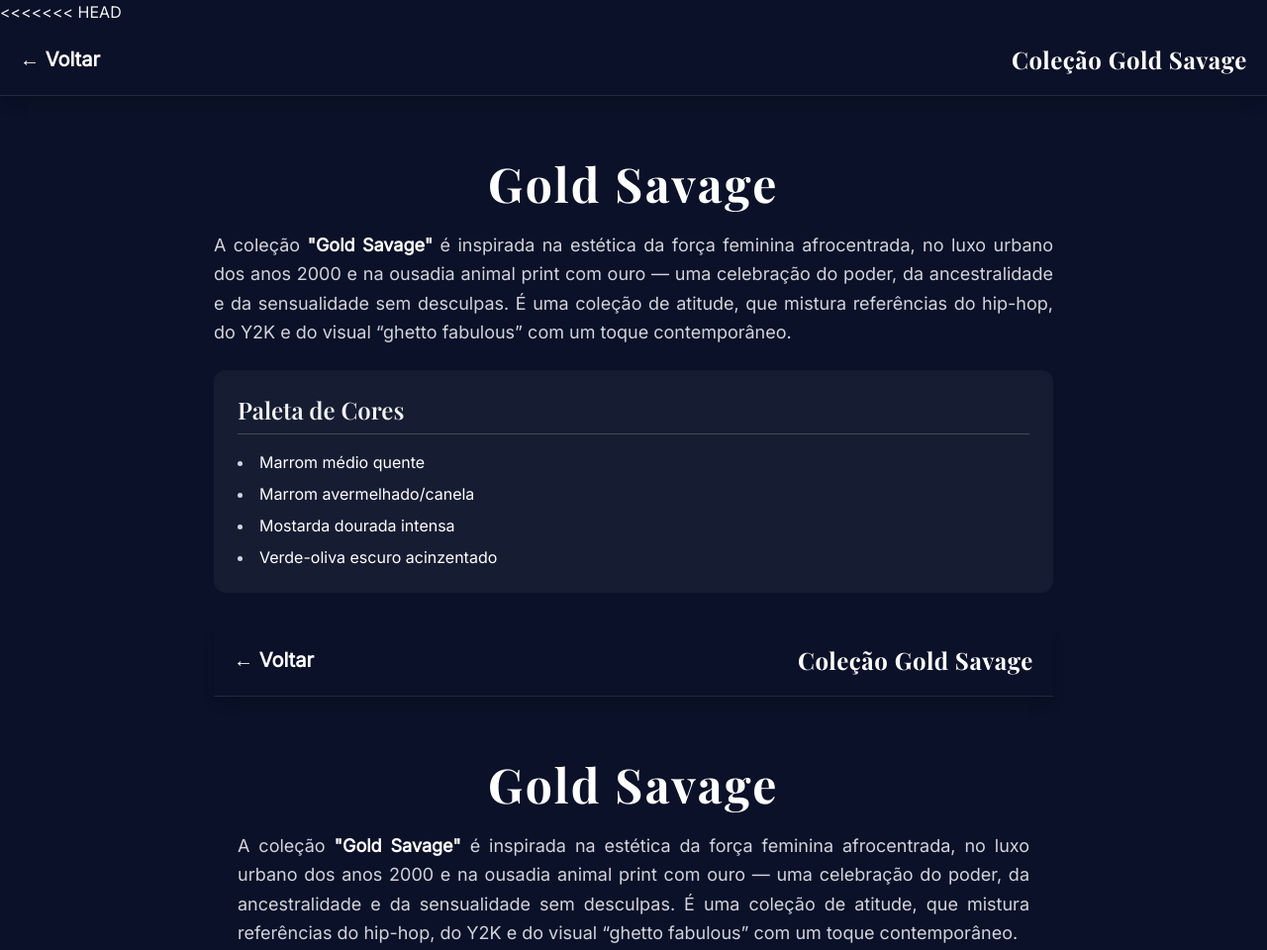
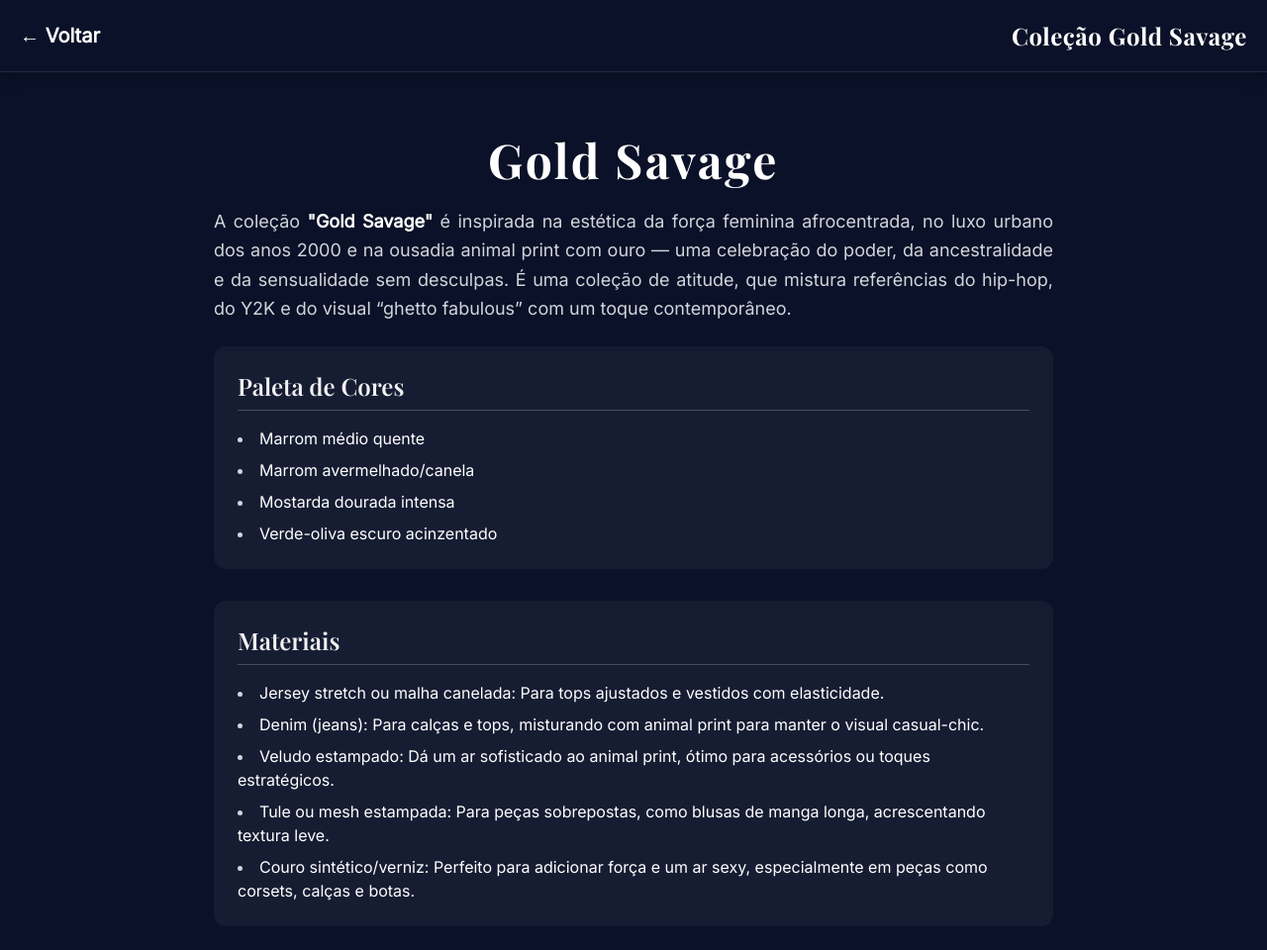
Before and after one commit to Mily2319/PortifolioMily, a plain HTML site: page savage.html in a window 1280 px wide. Shown: the top 960 px of the page at 99% size. Drawn offline with nearby package versions, Linux system fonts and the light colour scheme.

Commit message:
Conflitos resolvidos

```diff
--- a/savage.html
+++ b/savage.html
@@ -1,55 +1,4 @@
-<<<<<<< HEAD
-<!DOCTYPE html>
-<html lang="pt-BR">
-<head>
-  <meta charset="UTF-8" />
-  <meta name="viewport" content="width=device-width, initial-scale=1" />
-  <title>Coleção Gold Savage</title>
-  <script src="https://cdn.tailwindcss.com"></script>
-  <link href="https://fonts.googleapis.com/css2?family=Playfair+Display:wght@600;700&family=Inter&display=swap" rel="stylesheet" />
-  <style>
-    body {
-      font-family: 'Inter', sans-serif;
-      background-color: #0a1128;
-      color: #f1f1f1;
-    }
-    h1, h2, h3, h4 {
-      font-family: 'Playfair Display', serif;
-    }
-    .fade-in {
-      animation: fadeIn 1.5s ease-in-out;
-    }
-    @keyframes fadeIn {
-      from { opacity: 0; transform: translateY(20px); }
-      to { opacity: 1; transform: translateY(0); }
-    }
-  </style>
-</head>
-<body class="min-h-screen flex flex-col">
-
-  <!-- Navbar -->
-  <header class="bg-[#0a1128] p-5 flex justify-between items-center border-b border-white/10 shadow-lg">
-    <a href="index.html" class="text-white text-xl font-bold hover:text-gray-300 transition">← Voltar</a>
-    <h1 class="text-2xl font-bold text-white tracking-wide">Coleção Gold Savage</h1>
-  </header>
-
-  <!-- Conteúdo -->
-  <main class="flex-grow py-16 px-6 max-w-4xl mx-auto fade-in">
-    <h2 class="text-5xl font-bold mb-6 text-center text-white tracking-wider">Gold Savage</h2>
-    <p class="text-lg text-gray-300 leading-relaxed mb-6 text-justify">
-      A coleção <strong class="text-white">"Gold Savage"</strong> é inspirada na estética da força feminina afrocentrada, no luxo urbano dos anos 2000 e na ousadia animal print com ouro — uma celebração do poder, da ancestralidade e da sensualidade sem desculpas. É uma coleção de atitude, que mistura referências do hip-hop, do Y2K e do visual “ghetto fabulous” com um toque contemporâneo.</p>
-
-    <section class="bg-white/5 rounded-xl p-6 shadow-inner mb-8">
-        <h3 class="text-2xl font-semibold mb-4 border-b border-white/20 pb-2">Paleta de Cores</h3>
-        <ul class="list-disc list-inside space-y-2 text-gray-300">
-          <li><span class="text-white">Marrom médio quente</span></li>
-          <li><span class="text-white">Marrom avermelhado/canela</span></li>
-          <li><span class="text-white">Mostarda dourada intensa</span></li>
-          <li><span class="text-white">Verde-oliva escuro acinzentado</span></li>
-        </ul>
-      </section>
-
-<!DOCTYPE html>
+ <!DOCTYPE html>
 <html lang="pt-BR">
 <head>
   <meta charset="UTF-8" />
```
Also changed, not shown: desfiles.html (+1 -0 lines), emily.html (+1 -1 lines), fire.html (+1 -0 lines), index.html (+2 -1 lines), modelagem.html (+27 -0 lines), obrigada.html (+0 -1 lines), upcy.html (+2 -2 lines).
